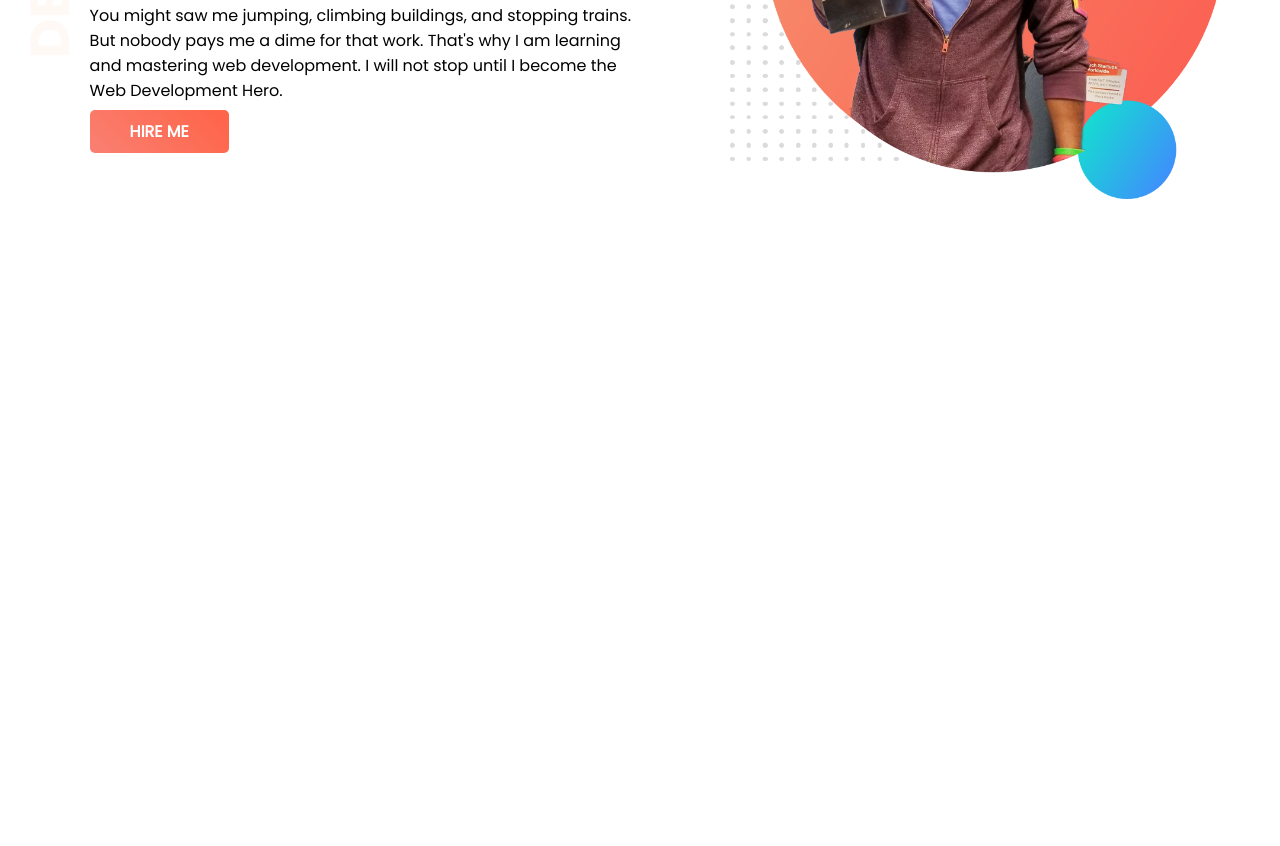
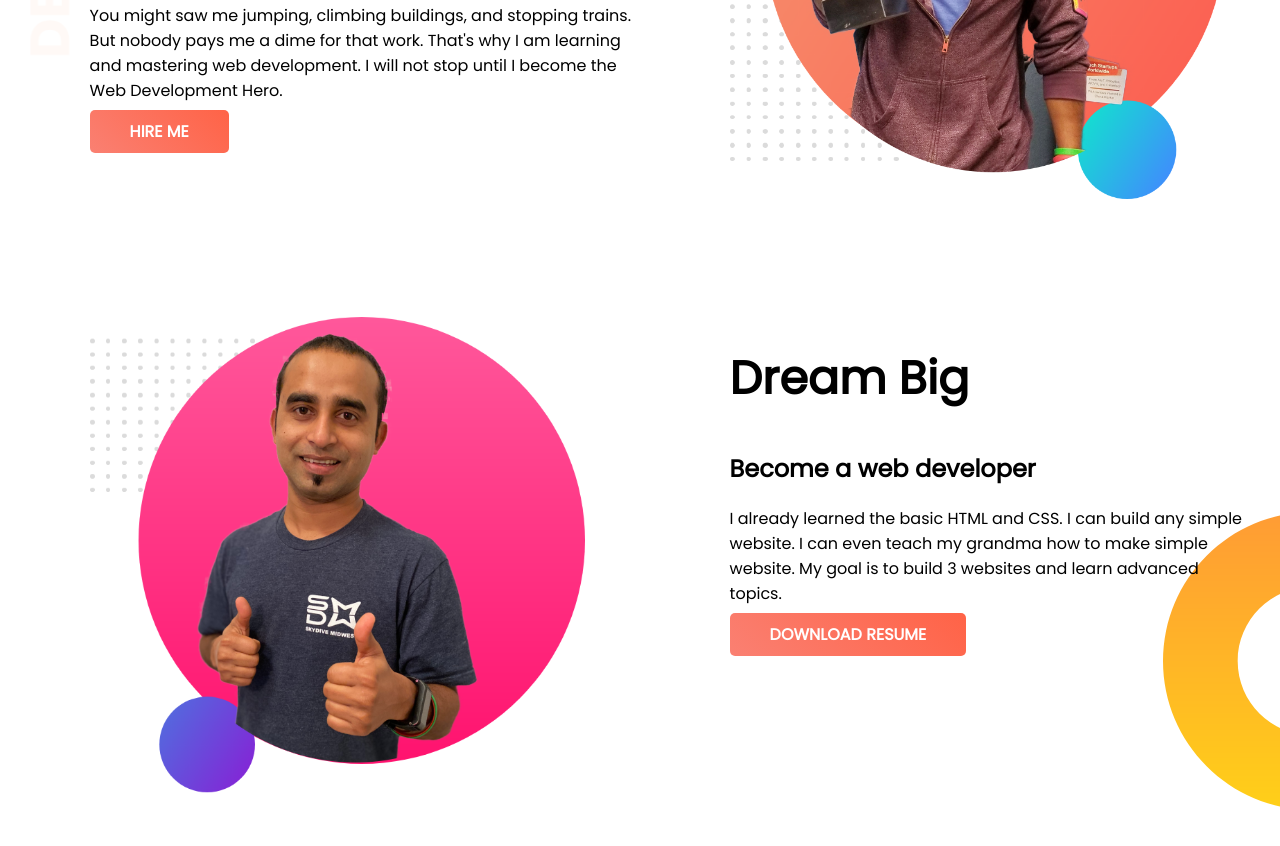
Before and after one commit to Sikder-Md-Shariful-Islam/portfolio-website, a plain HTML site: page index.html in a window 1280 px wide. Shown: the part 304-1150 px from the top of the page. Before the commit the page ends 800 px from the top, so only its background shows below. Drawn offline with Linux system fonts and the light colour scheme.

Commit message:
dream big section completed

```diff
--- a/index.html
+++ b/index.html
@@ -30,6 +30,20 @@
             <img src="images/jhankar.png" alt="">
         </div>
     </section>
+    <section class="dream-big">
+        <div class="half-width">
+            <img src="images/jhankar2.png" alt="">
+        </div>
+        <div class="half-width">
+            <h1>Dream Big</h1>
+            <h2>Become a web developer</h2>
+            <p class="dream">
+                I already learned the basic HTML and CSS. I can build any simple website. I can even teach my grandma
+                how to make simple website. My goal is to build 3 websites and learn advanced topics.
+            </p>
+            <a target="_blank" class="link-button" href="#">DOWNLOAD RESUME</a>
+        </div>
+    </section>
 </body>
 
 </html>
--- a/style.css
+++ b/style.css
@@ -13,6 +13,7 @@ h1 {
 
 section {
     display: flex;
+    margin-bottom: 100px;
 }
 
 .half-width {
@@ -39,3 +40,14 @@ section {
     background-image: url(images/top-banner.png);
     background-repeat: no-repeat;
 }
+
+.dream-big {
+    padding-bottom: 10px;
+    background-image: url(images/dream-bg.png);
+    background-repeat: no-repeat;
+    background-position: 100% 100%;
+}
+
+.dream {
+    width: 95%;
+}
```
